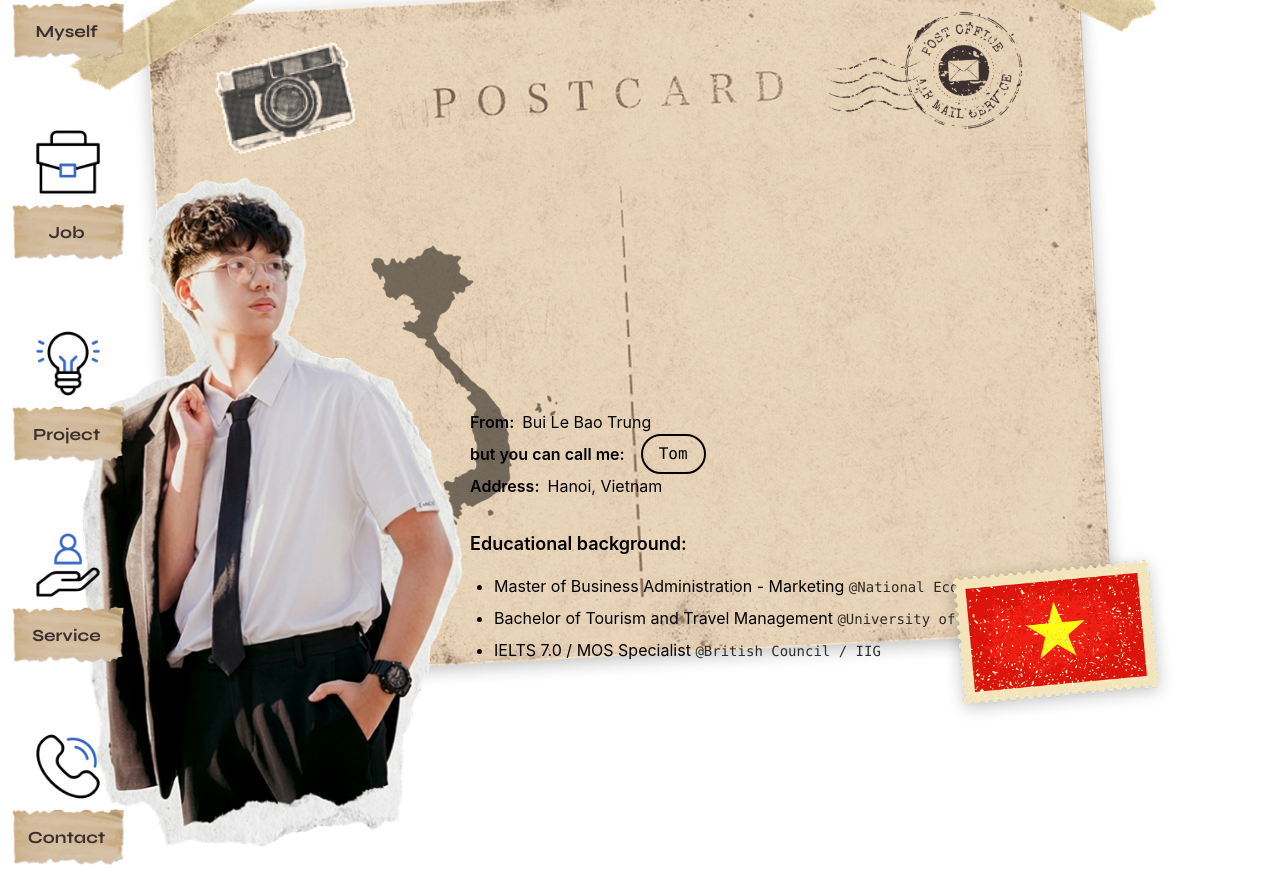
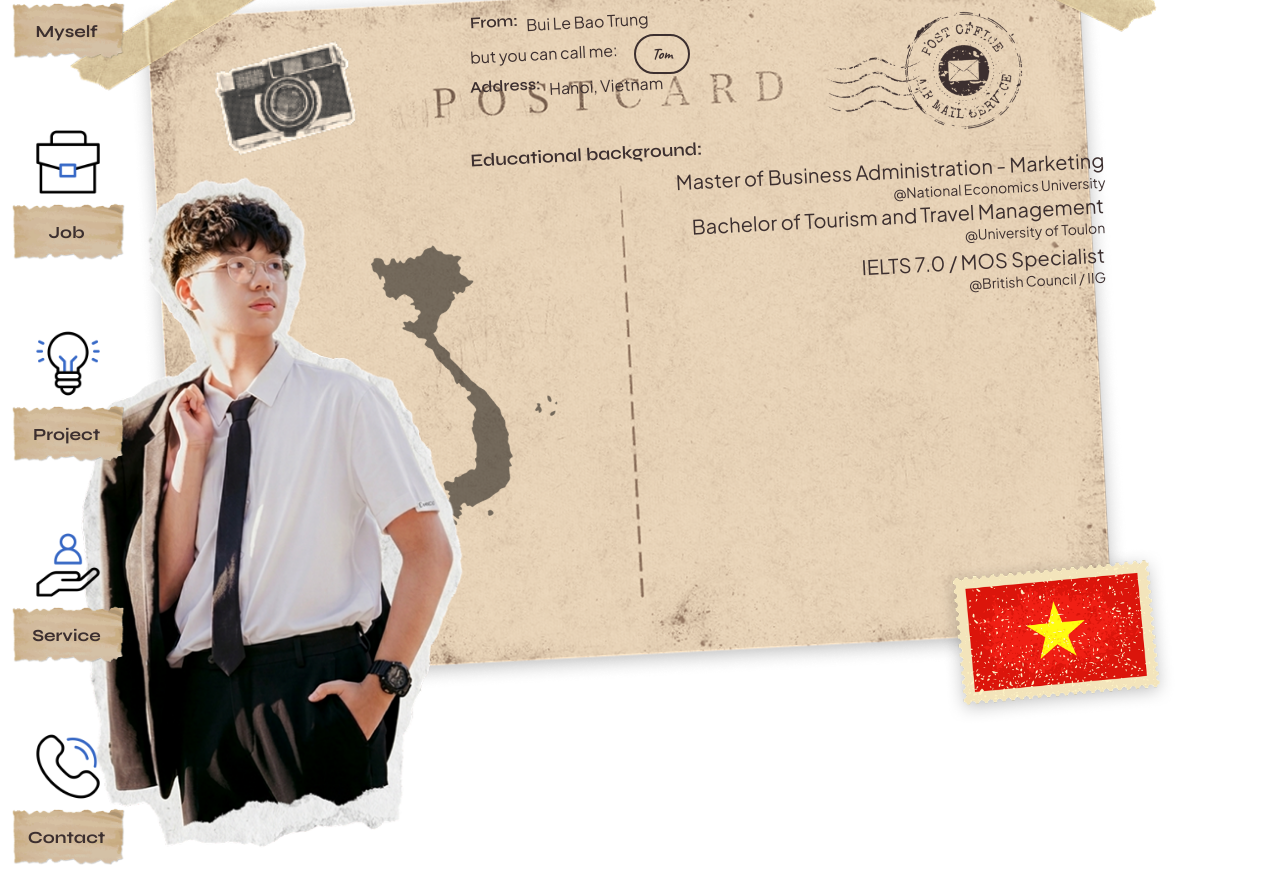
Before and after one commit to baotrung1806/bui_le_bao_trung, a React (Vite) app: page / in a window 1280 px wide. Built offline with nearby package versions, Linux system fonts and the light colour scheme.

Commit message:
feat: enhance MyselfPostcard layout and typography with new font styles

```diff
--- a/src/main.css
+++ b/src/main.css
@@ -1,3 +1,10 @@
 @import url('https://fonts.googleapis.com/css2?family=Syne:wght@400;500;600;700&display=swap');
 @import url('https://fonts.googleapis.com/css2?family=Caveat:wght@400;500;600;700&display=swap');
+@import url('https://fonts.googleapis.com/css2?family=Plus+Jakarta+Sans:wght@400;500;600;700&display=swap');
 @import "tailwindcss";
+
+:root { --font-plus: 'Plus Jakarta Sans'; }
+
+@layer components {
+  .font-plus { font-family: var(--font-plus); }
+}
--- a/src/pages/components/MySelfSection/MyselfPostcard.tsx
+++ b/src/pages/components/MySelfSection/MyselfPostcard.tsx
@@ -37,10 +37,7 @@ const MyselfPostcard = () => {
         className="absolute right-6 w-[250px] mr-[60px] mt-[20px] z-10"
       />
 
-      <img
-        src={cardBg}
-        alt="Postcard"
-        className="w-full h-[720px] object-cover rotate-[-3deg]" />
+      <img src={cardBg} alt="Postcard" className="w-full h-[720px] object-cover rotate-[-3deg]" />
 
       <img
         src={vnMapImg}
@@ -54,37 +51,45 @@ const MyselfPostcard = () => {
         className="absolute inset-0 w-[400px] h-[720px] mt-[190px] ml-[-55px] object-cover z-3"
       />
 
-      <div className="absolute inset-0 mt-[400px] ml-[300px] z-20 p-10 font-main text-brand-dark">
+      <div className="absolute inset-0 ml-[300px] z-20 p-10 text-[#3C2F2F]">
         <p className="flex gap-2">
-          <span className="font-semibold text-brand-dark/80">From:</span>
-          <span>{t('fullname')}</span>
+          <span className="font-semibold font-['Syne'] rotate-[-3deg]">From:</span>
+          <span className="font-plus rotate-[-3deg]">{t('fullname')}</span>
         </p>
         <div className="flex items-center gap-4">
-          <p className="font-semibold text-brand-dark/80">but you can call me:</p>
-          <span className="border-2 border-brand-dark px-4 py-1.5 rounded-full text-base font-mono font-medium">
+          <p className="font-plus rotate-[-3deg]">but you can call me:</p>
+          <span className="border-2 border-brand-dark px-4 py-1.5 rounded-full text-base font-['Caveat'] font-bold">
             {t('nickname')}
           </span>
         </div>
         <p className="flex gap-2">
-          <span className="font-semibold text-brand-dark/80">Address:</span>
-          <span>{t('address')}</span>
+          <span className="font-semibold font-['Syne'] rotate-[-3deg]">Address:</span>
+          <span className="font-plus rotate-[-3deg]">{t('address')}</span>
         </p>
-        <div className="pt-8 space-y-4">
-          <h3 className="font-semibold text-lg text-brand-dark/90">Educational background:</h3>
-          <ul className="list-disc list-outside pl-6 space-y-2">
-            <li>
-              {t('education.first.label')}{' '}
-              <span className="font-mono text-sm opacity-80">{t('education.first.subLabel')}</span>
-            </li>
-            <li>
-              {t('education.second.label')}{' '}
-              <span className="font-mono text-sm opacity-80">{t('education.second.subLabel')}</span>
-            </li>
-            <li>
-              {t('education.third.label')}{' '}
-              <span className="font-mono text-sm opacity-80">{t('education.third.subLabel')}</span>
-            </li>
-          </ul>
+        <div className="pt-8">
+          <h3 className="font-semibold font-['Syne'] text-lg rotate-[-3deg]">
+            Educational background:
+          </h3>
+          <div className="text-[20px]">
+            <p className="flex flex-col items-end">
+                <span className="font-plus rotate-[-3deg] font-Regular text-right leading-tight">
+                  {t('education.first.label')}
+                  <span className="text-sm block">{t('education.first.subLabel')}</span>
+                </span>
+            </p>
+            <p className="flex flex-col items-end">
+              <span className="font-plus rotate-[-3deg] font-Regular text-right leading-tight">
+                {t('education.second.label')}
+                <span className="text-sm block">{t('education.second.subLabel')}</span>
+              </span>
+            </p>
+            <p className="flex flex-col items-end">
+              <span className="font-plus rotate-[-3deg] font-Regular text-right leading-tight">
+                {t('education.third.label')}
+                <span className="text-sm block">{t('education.third.subLabel')}</span>
+              </span>
+            </p>
+          </div>
         </div>
       </div>
 
```
